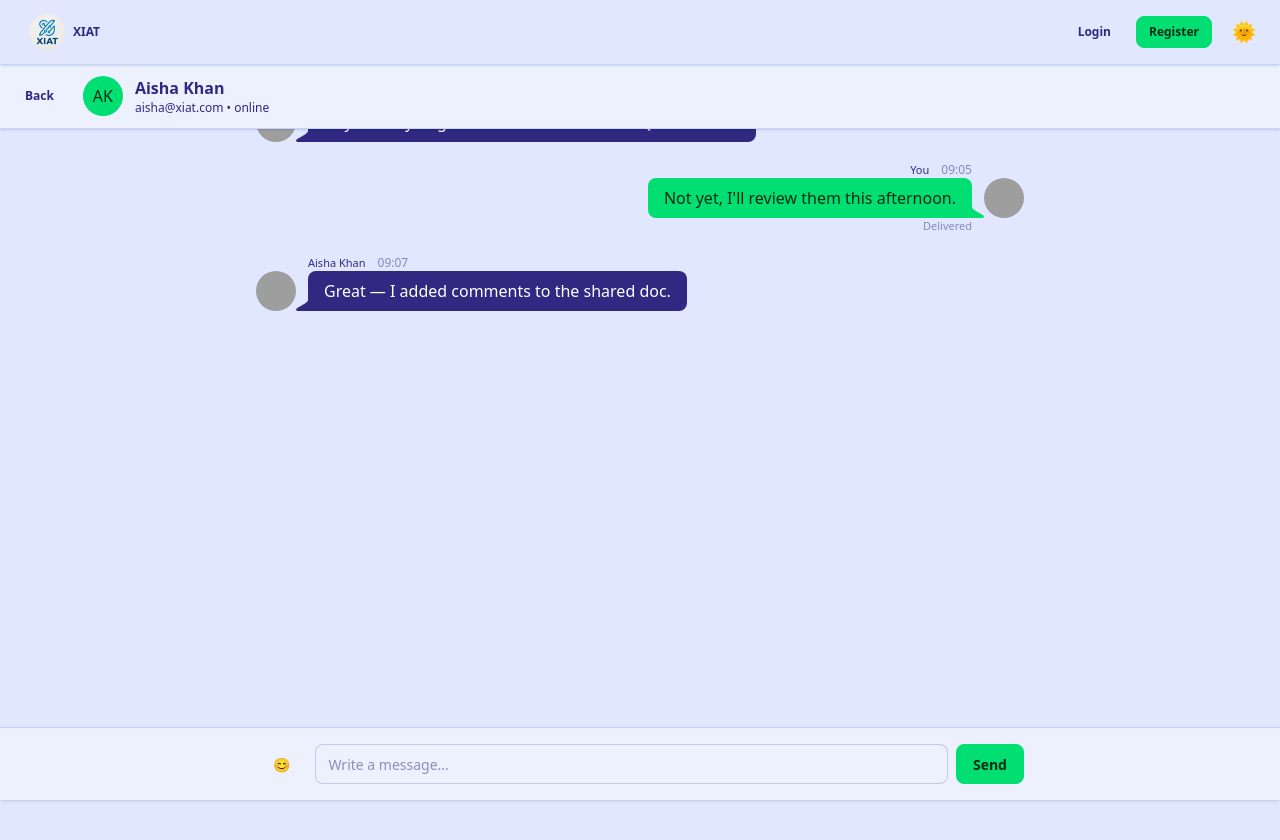
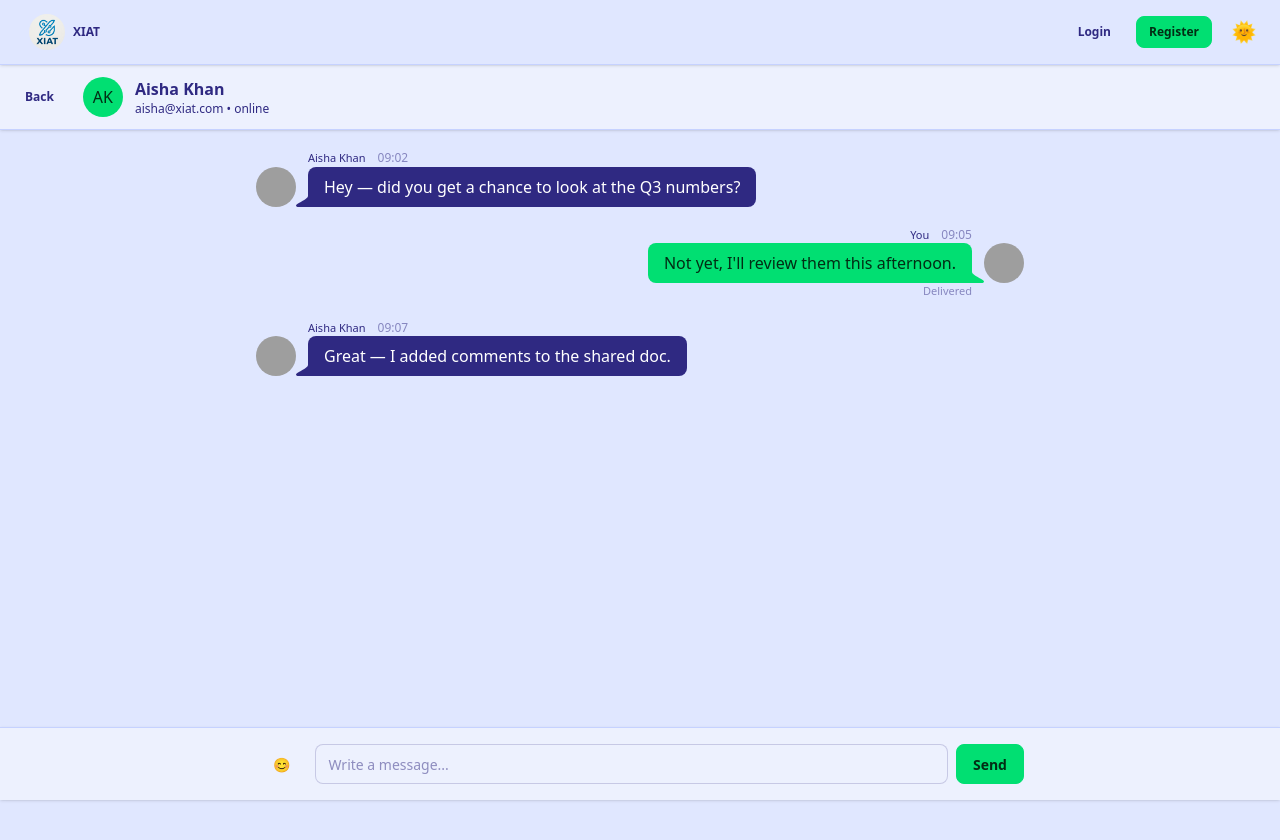
Before and after one commit to AnaMTF/Hackathon-Adobe-2025, a Next.js app: page /messages/1 in a window 1280 px wide. Shown: the top 840 px of the page. Built offline with nearby package versions, Linux system fonts and the light colour scheme; no server answers; grey boxes are pictures that could not be loaded.

Commit message:
fuck off

```diff
--- a/app/messages/[id]/page.tsx
+++ b/app/messages/[id]/page.tsx
@@ -86,7 +86,7 @@ export default function ConversationPage() {
 
   return (
     <main className="min-h-screen bg-base-200 flex flex-col">
-      <header className="fixed top-16 z-30 w-full border-b border-base-300 bg-base-100 shadow-sm backdrop-blur-sm">
+      <header className="sticky top-16 z-30 w-full border-b border-base-300 bg-base-100 shadow-sm backdrop-blur-sm">
         <div className="container mx-auto flex items-center gap-4 p-3">
           <button
             onClick={() => router.push("/messages")}
```
